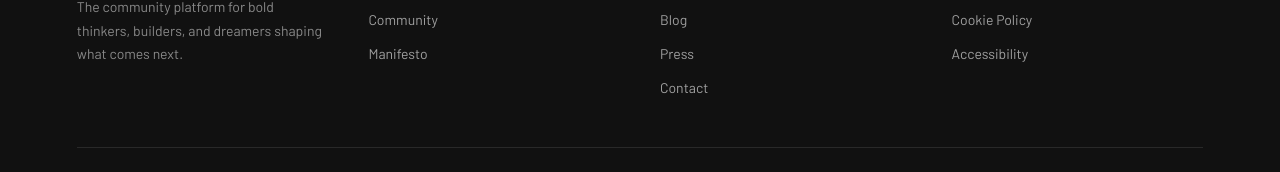
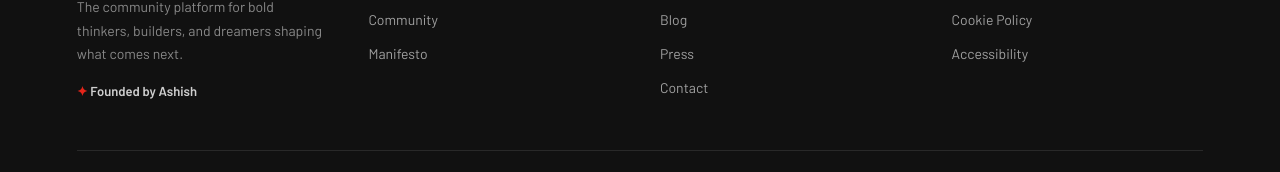
Before and after one commit to ashishlabs-23/vibe, a Next.js app: page /ideas in a window 1280 px wide. Shown: the part 1117-1289 px from the top of the page. Built offline with nearby package versions, Linux system fonts and the light colour scheme; no server answers; the database is empty; a web font is replaced by a local one.

Commit message:
Add founder reference

```diff
--- a/app/components/PageLayout.tsx
+++ b/app/components/PageLayout.tsx
@@ -58,9 +58,19 @@ export default function PageLayout({ children }: { children: React.ReactNode })
                                 color: "rgba(255,255,255,0.5)",
                                 lineHeight: 1.7,
                                 maxWidth: "280px",
+                                marginBottom: "16px",
                             }}
                         >
                             The community platform for bold thinkers, builders, and dreamers shaping what comes next.
+                        </p>
+                        <p
+                            style={{
+                                fontSize: "13px",
+                                fontWeight: 600,
+                                color: "rgba(255,255,255,0.8)",
+                            }}
+                        >
+                            <span style={{ color: "#e5251a" }}>✦</span> Founded by Ashish
                         </p>
                     </div>
 
```
